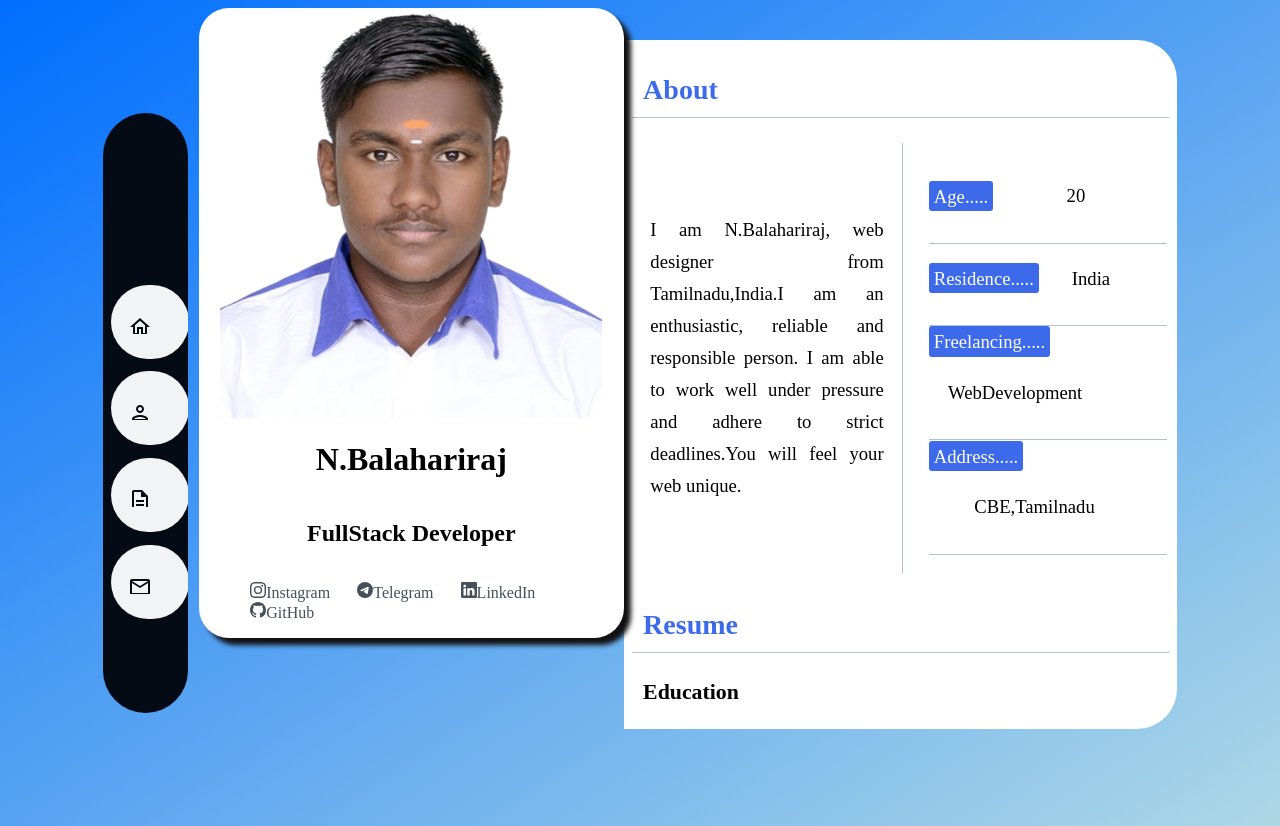
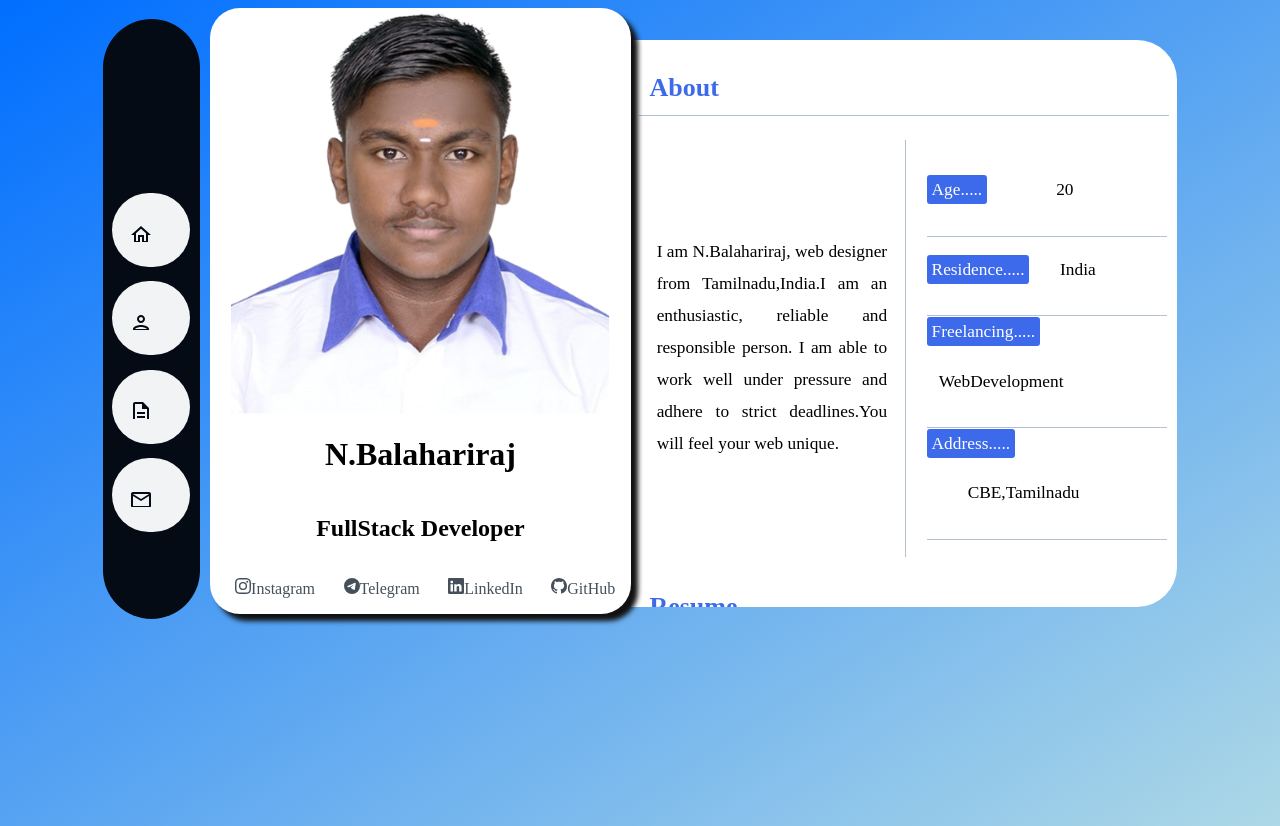
Before and after one commit to N-Balahariraj/MyResume, a plain HTML site: page Index.html in a window 1280 px wide. Drawn offline with nearby package versions, Linux system fonts and the light colour scheme.

Commit message:
Modified Resume

```diff
--- a/resume.css
+++ b/resume.css
@@ -17,7 +17,8 @@ body {
 .navbar {
   background: #040b14;
   margin: auto;
-  width: 20%;
+  margin-top:1%;
+  width: 23%;
   height: 600px;
   overflow: hidden;
   border-radius: 50px;
@@ -28,11 +29,10 @@ body {
 .navbar img {
   visibility: hidden;
   margin-top: 8%;
-  margin-left: 0%;
+  margin-left: 11%;
   border: 8px solid #2c2f3f;
   border-radius: 50%;
   height: 100px;
-  margin-left: 14%;
   width: 0px;
   transition: visibility, width 1s linear;
 }
@@ -98,7 +98,7 @@ body {
 .navbar:has(li:hover) h1 {
   visibility: visible;
   padding-left: 6%;
-  font-size: 24px;
+  font-size: 22px;
 }
 
 .navbar:has(li:active) img,
@@ -149,6 +149,7 @@ body {
 
 .social ul {
   list-style: none;
+  padding-left: 3%;
 }
 
 .social ul li {
@@ -170,7 +171,7 @@ body {
 /* Style for Resume */
 
 .Resume {
-  height: 85%;
+  height: 70%;
   overflow-y: auto;
   z-index: 1;
   margin: 3% 0;
@@ -178,7 +179,7 @@ body {
   width: 130%;
   border-top-right-radius: 40px;
   border-bottom-right-radius: 40px;
-  font-size: 14pt;
+  font-size: 13pt;
   line-height: 24pt;
 }
 
@@ -228,14 +229,13 @@ body {
 
 #About-content .right ul {
   list-style: none;
-  padding-left: 10%;
+  padding-left: 8%;
 }
 
 #About-content .right ul li {
   padding: 0%;
   margin: 0%;
   border-bottom: 1px solid #b4c0ce;
-  font-size: 14pt;
 }
 
 #About-content .right ul li span {
@@ -251,25 +251,24 @@ body {
 }
 
 #About-content .right ul li:nth-child(1) p {
-  padding-left: 29%
+  padding-left: 27%
 }
 
 #About-content .right ul li:nth-child(2) p {
-  padding-left: 12%
+  padding-left: 11%
 }
 
 #About-content .right ul li:nth-child(3) p {
-  padding-left: 8%
+  padding-left: 5%
 }
 
 #About-content .right ul li:nth-child(4) p {
-  padding-left: 19%
+  padding-left: 17%
 }
 
 #About-content .left {
   text-align: justify;
   text-justify: inter-word;
-  font-size: 14pt;
   line-height: 24pt;
   padding: 0% 3%;
 }
@@ -329,7 +328,7 @@ body {
 
 .Contact-card ul li>span {
   background-color: #2b5de9ea;
-  padding: 0.5% 2%;
+  padding: 2%;
   border-radius: 3px;
   color: white;
 }
@@ -365,13 +364,13 @@ body {
 .Contact-form textarea {
   padding: 2%;
   margin: 2%;
-  width: 55%;
+  width: 69%;
   height: 100px;
   border: 2px solid #2b5de9ea;
 }
 
 .button {
-  padding: 1% 21.5% ;
+  padding: 1% 27% ;
   margin: 2%;
   background-color: #2b5de9ea;
   color: white;
```
Also changed, not shown: Index.html (renamed from resume.html).
